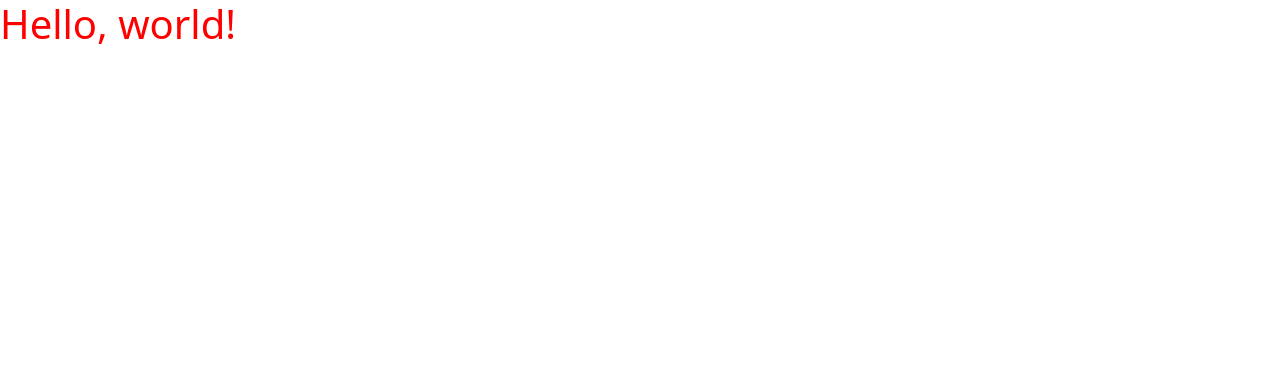
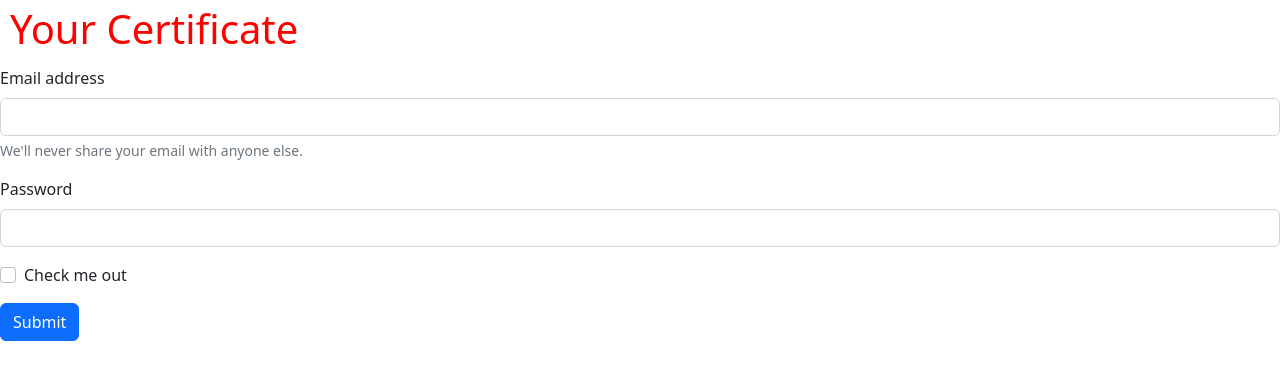
Before and after one commit to WinserEX/CustomPDFGenerator, a plain HTML site: page index.html in a window 1280 px wide. Drawn offline with nearby package versions, Linux system fonts and the light colour scheme.

Commit message:
Will add bootstrap test

```diff
--- a/index.html
+++ b/index.html
@@ -8,7 +8,30 @@
     <link href="https://cdn.jsdelivr.net/npm/bootstrap@5.2.3/dist/css/bootstrap.min.css" rel="stylesheet" integrity="sha384-rbsA2VBKQhggwzxH7pPCaAqO46MgnOM80zW1RWuH61DGLwZJEdK2Kadq2F9CUG65" crossorigin="anonymous">
   </head>
   <body>
-    <h1>Hello, world!</h1>
+    <h1>Your Certificate</h1>
+    <!-- Add data -->
+    <form id="form">
+        <div class="mb-3">
+          <label for="exampleInputEmail1" class="form-label">Email address</label>
+          <input type="email" class="form-control" id="exampleInputEmail1" aria-describedby="emailHelp">
+          <div id="emailHelp" class="form-text">We'll never share your email with anyone else.</div>
+        </div>
+        <div class="mb-3">
+          <label for="exampleInputPassword1" class="form-label">Password</label>
+          <input type="password" class="form-control" id="exampleInputPassword1">
+        </div>
+        <div class="mb-3 form-check">
+          <input type="checkbox" class="form-check-input" id="exampleCheck1">
+          <label class="form-check-label" for="exampleCheck1">Check me out</label>
+        </div>
+        <button type="submit" class="btn btn-primary">Submit</button>
+      </form>
+
+    <!-- Output -->
+    <div id="certificate">
+
+    </div>
+
     <script src="https://cdn.jsdelivr.net/npm/bootstrap@5.2.3/dist/js/bootstrap.bundle.min.js" integrity="sha384-kenU1KFdBIe4zVF0s0G1M5b4hcpxyD9F7jL+jjXkk+Q2h455rYXK/7HAuoJl+0I4" crossorigin="anonymous"></script>
     <script src="script.js"></script>
   </body>
--- a/style.css
+++ b/style.css
@@ -1,3 +1,5 @@
 h1 {
     color: red;
+    margin: 5px;
+    padding: 5px;
 }
```
Also changed, not shown: 1 other file.
